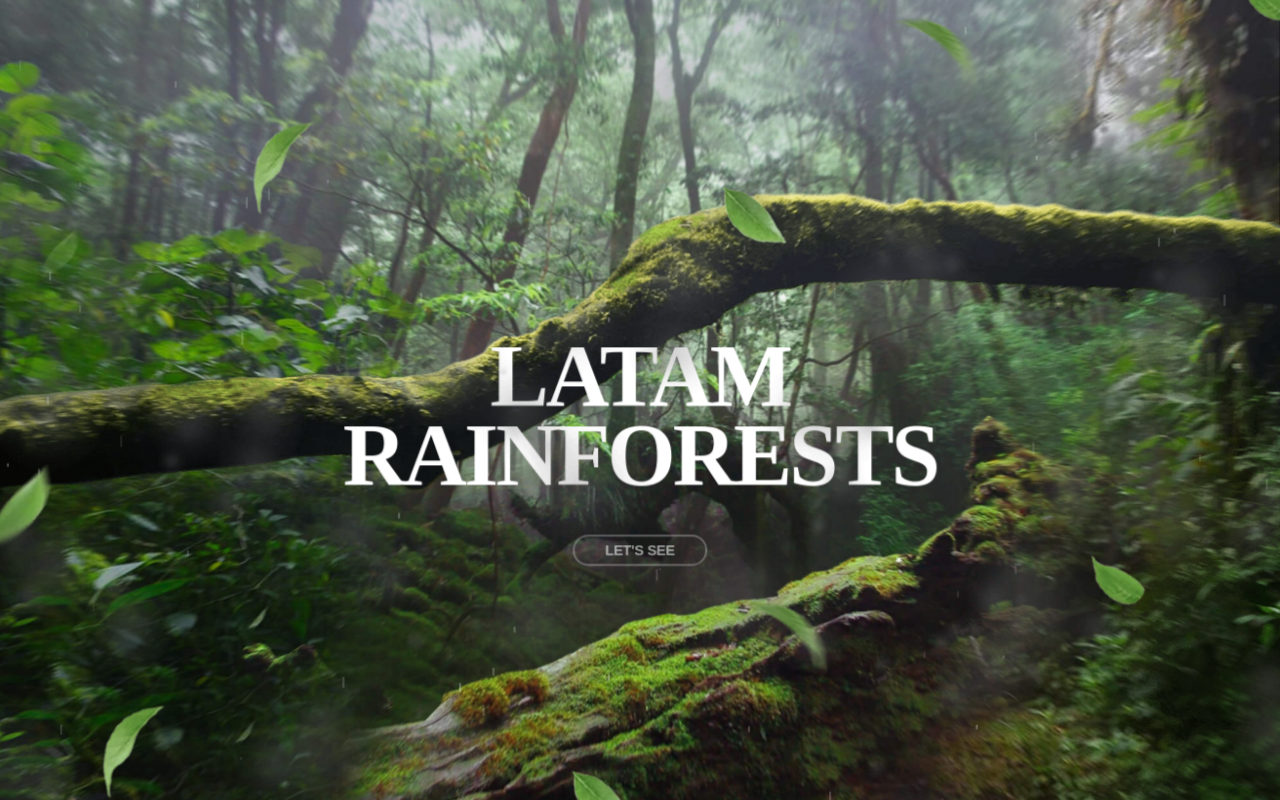
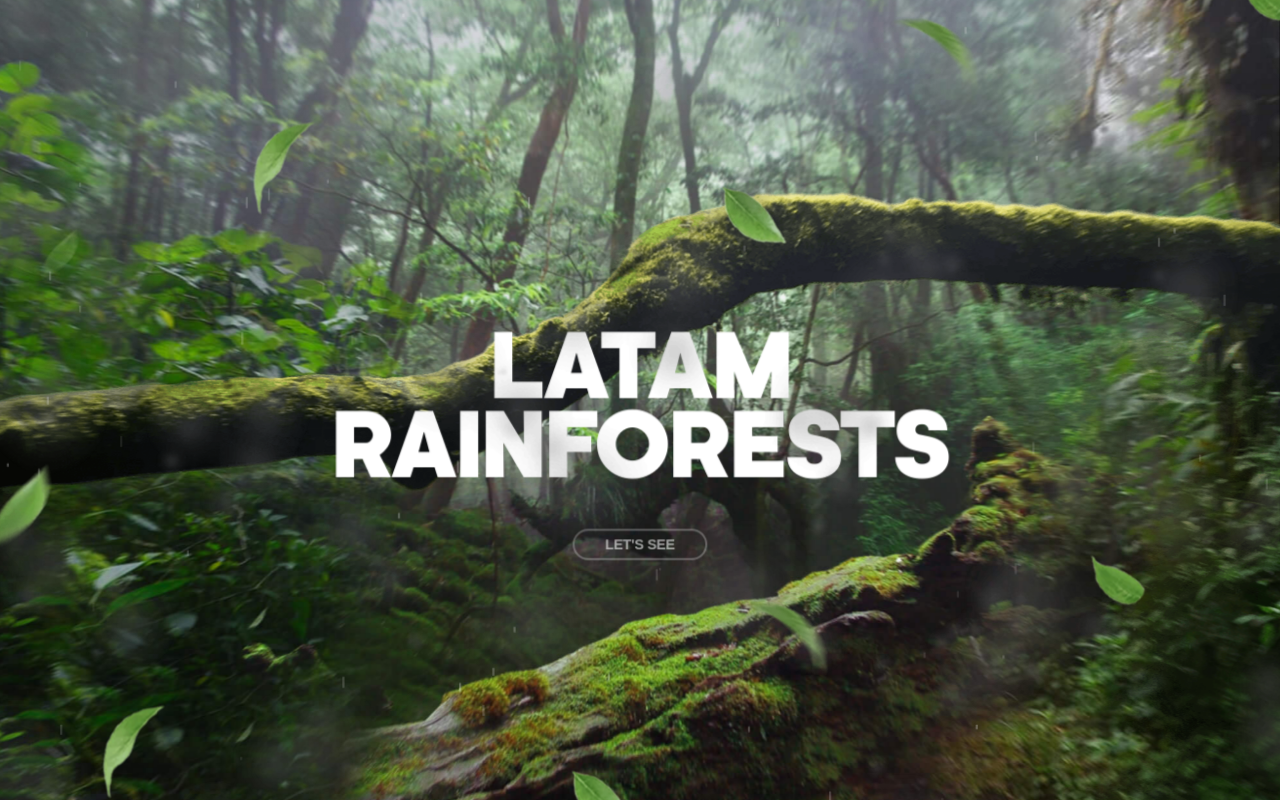
Before and after one commit to GugoXXI/latam_starting_page, a plain HTML site: page index.html in a window 1280 px wide. Drawn offline with Linux system fonts and the light colour scheme; the site is published under a folder, as on GitHub Pages, so addresses that start at the root find nothing.

Commit message:
Update main.css

```diff
--- a/css/main.css
+++ b/css/main.css
@@ -9,12 +9,12 @@
 }
 @font-face {
     font-family: kamerik-3d;
-    src: url(/fonts/kamerik205-heavy.woff2);
+    src: url(../fonts/kamerik205-heavy.woff2);
     font-weight: 900;
 }
 @font-face {
     font-family: merriweather-italic-3d;
-    src: url(/fonts/merriweather-regular-italic.woff2);
+    src: url(../fonts/merriweather-regular-italic.woff2);
 }
 body {
     background-color: #000;
```
